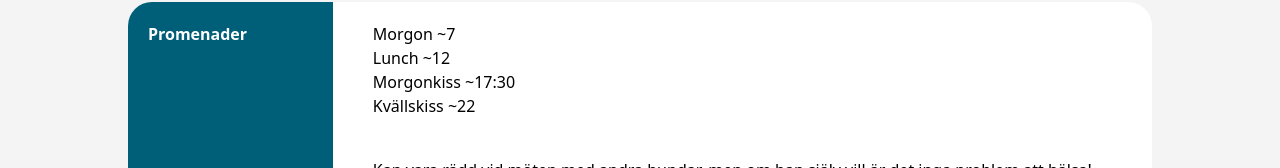
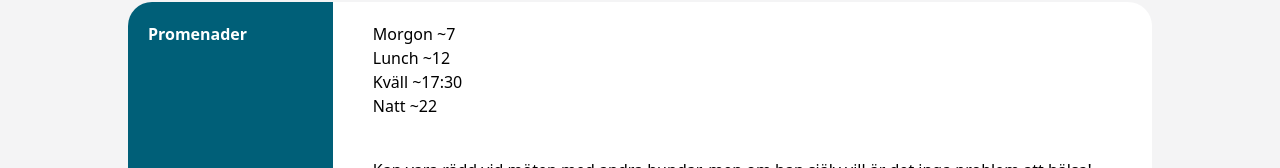
Before and after one commit to LinneaToth/james101, a website: page index.html in a window 1280 px wide. Shown: the part 142-310 px from the top of the page. Drawn offline with Linux system fonts and the light colour scheme.

Commit message:
updated info

```diff
--- a/index.html
+++ b/index.html
@@ -18,8 +18,8 @@
             <ul>
                 <li>Morgon ~7</li>
                 <li>Lunch ~12</li>
-                <li>Morgonkiss ~17:30</li>
-                <li>Kvällskiss ~22</li>
+                <li>Kväll ~17:30</li>
+                <li>Natt ~22</li>
             </ul>
             <p>Kan vara rädd vid möten med andra hundar, men om han själv vill är det inga problem att hälsa!</p>
             <p>Kommando "gå fint" och ett tydligt pekfinger mot sidan han ska gå på funkar under kortare sträckor.
```
